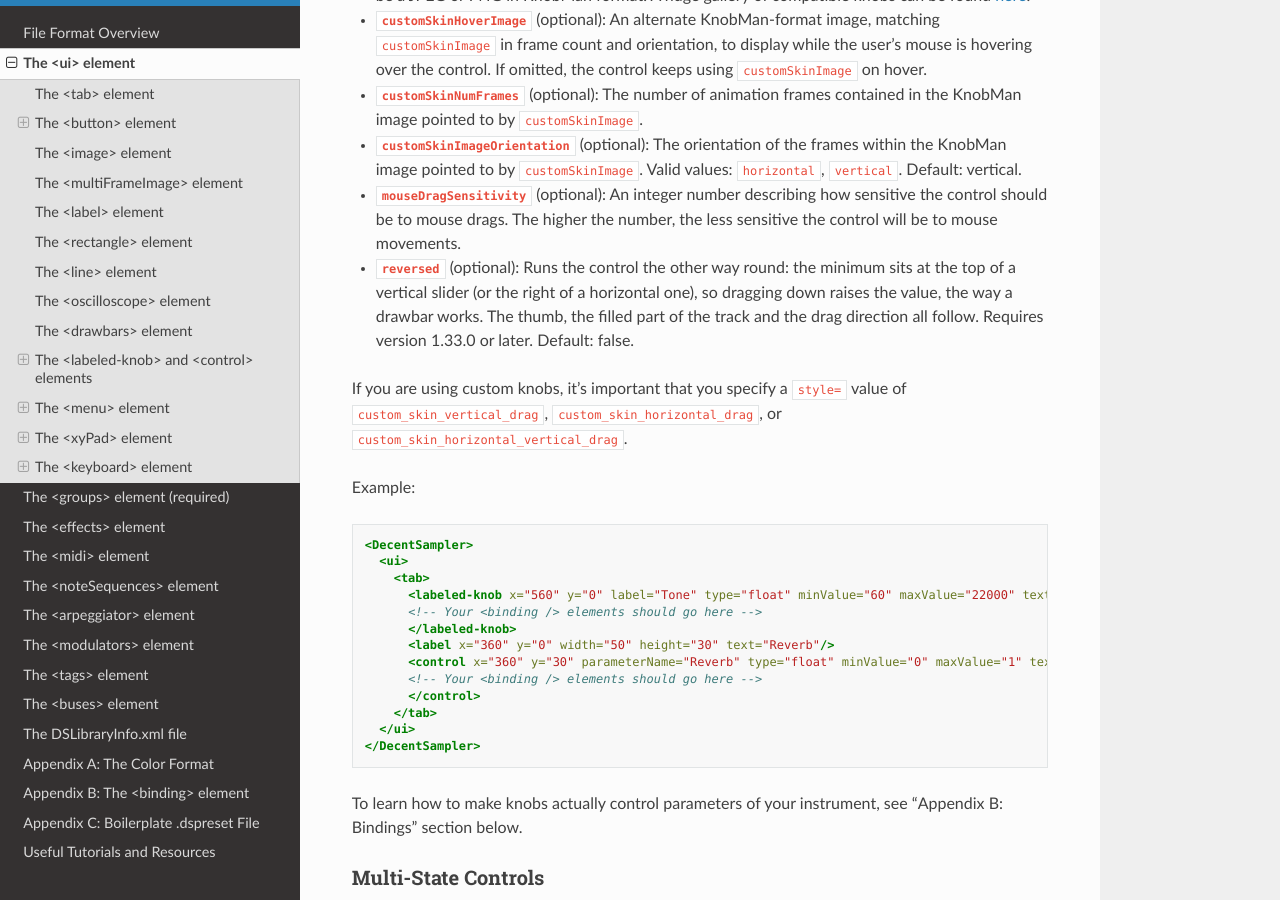
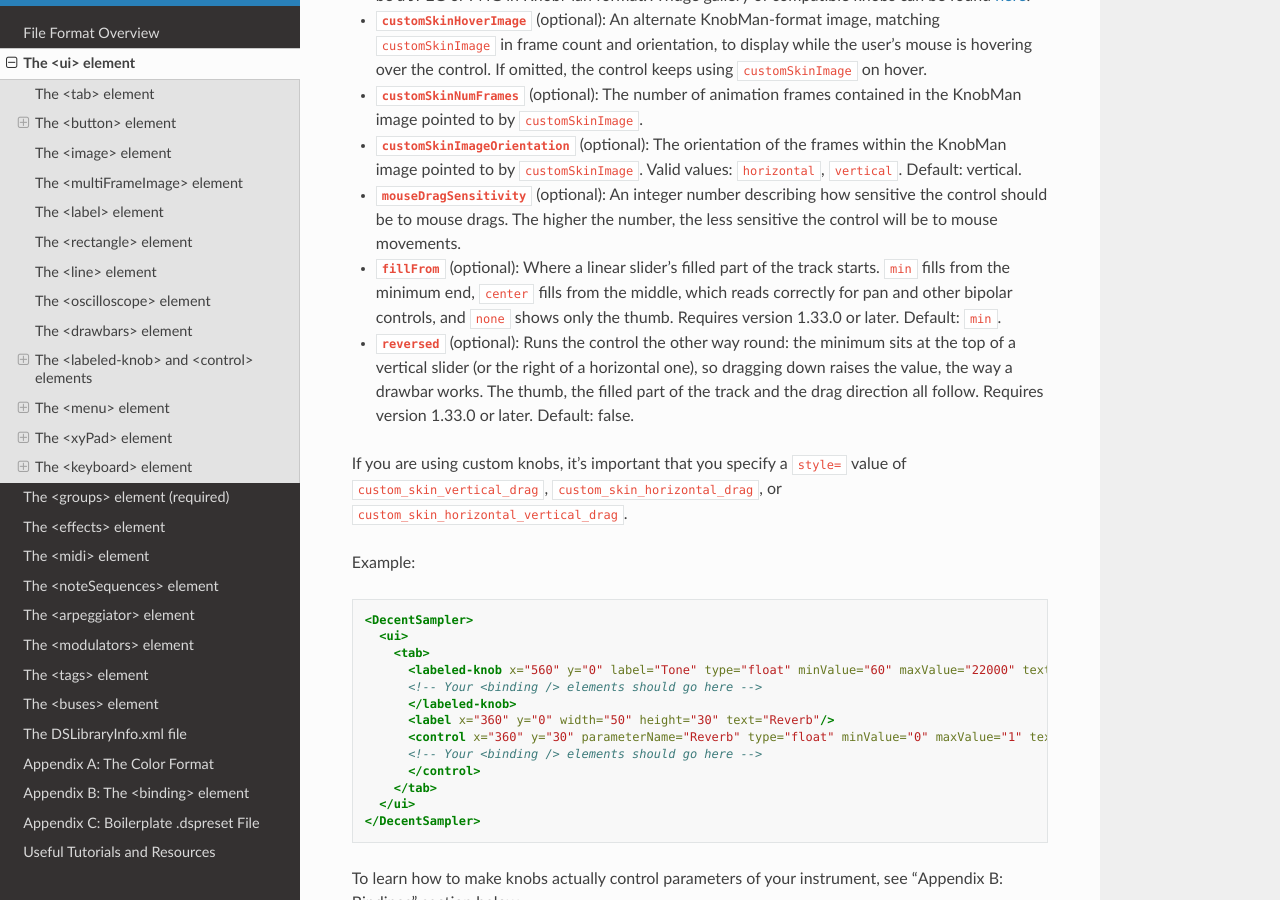
Before and after one commit to DecentSamples/DecentSampler-Developers-Guide, a Sphinx documentation site: the page built from docs/source/the-ui-element.md, in a window 1280 px wide and 900 px high, scrolled down 10346 px. Built offline with Sphinx 7.4.7 and the Read the Docs theme 3.1.0, drawn with Linux system fonts in a browser that asks for light colours.

Commit message:
0000492: Document fillFrom on controls

```diff
--- a/docs/source/the-ui-element.md
+++ b/docs/source/the-ui-element.md
@@ -326,6 +326,7 @@
 - **`customSkinNumFrames`** (optional): The number of animation frames contained in the KnobMan image pointed to by `customSkinImage`.
 - **`customSkinImageOrientation`** (optional): The orientation of the frames within the KnobMan image pointed to by `customSkinImage`. Valid values: `horizontal`, `vertical`. Default: vertical.
 - **`mouseDragSensitivity`** (optional): An integer number describing how sensitive the control should be to mouse drags. The higher the number, the less sensitive the control will be to mouse movements.
+- **`fillFrom`** (optional): Where a linear slider's filled part of the track starts. `min` fills from the minimum end, `center` fills from the middle, which reads correctly for pan and other bipolar controls, and `none` shows only the thumb. Requires version 1.33.0 or later. Default: `min`.
 - **`reversed`** (optional): Runs the control the other way round: the minimum sits at the top of a vertical slider (or the right of a horizontal one), so dragging down raises the value, the way a drawbar works. The thumb, the filled part of the track and the drag direction all follow. Requires version 1.33.0 or later. Default: false.
 
 If you are using custom knobs, it's important that you specify a `style=` value of `custom_skin_vertical_drag`, `custom_skin_horizontal_drag`, or `custom_skin_horizontal_vertical_drag`.
```
